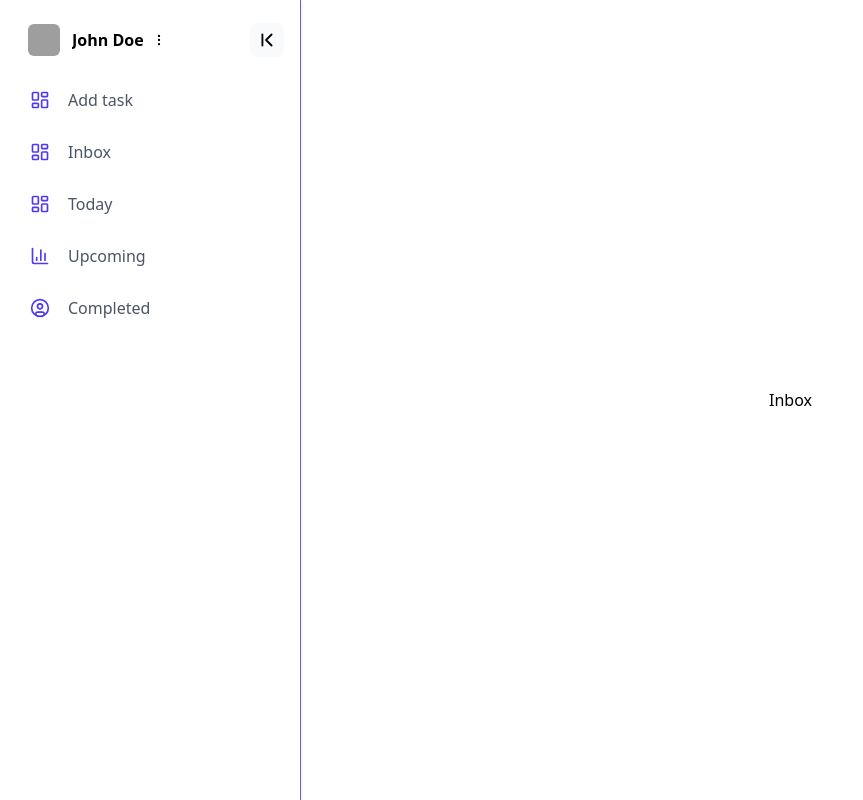
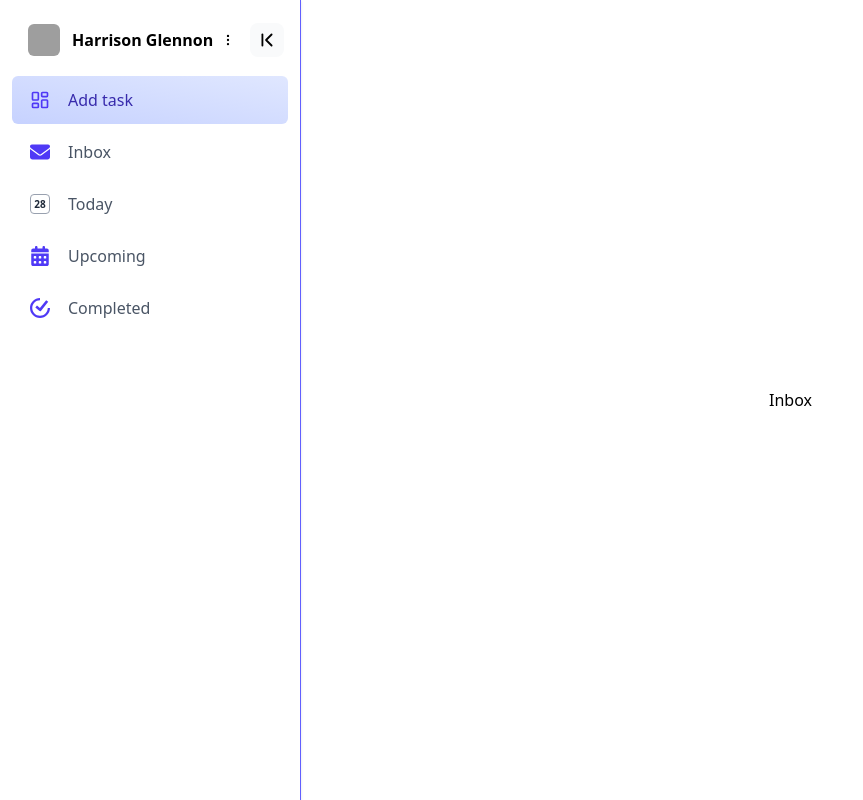
Before and after one commit to HGlennon/Journal-Project, a Next.js app: page / in a window 1280 px wide. Shown: the whole page, without its empty margins (0-863 px from the left). Built offline with nearby package versions, Linux system fonts and the light colour scheme; grey boxes are pictures that could not be loaded.

Commit message:
deployment

```diff
--- a/package.json
+++ b/package.json
@@ -14,6 +14,7 @@
     "next": "15.3.4",
     "react": "^19.0.0",
     "react-dom": "^19.0.0",
+    "react-icons": "^5.5.0",
     "react-tooltip": "^5.29.1"
   },
   "devDependencies": {
--- /dev/null
+++ b/src/app/calendar-icon.tsx
@@ -0,0 +1,15 @@
+import React from 'react';
+
+const CalendarDateIcon: React.FC = () => {
+  const today = new Date();
+  const day = today.getDate();
+  const month = today.toLocaleString('default', { month: 'short' }).toUpperCase();
+
+  return (
+    <div className="w-5 h-5 rounded-sm border border-gray-400 bg-white text-center text-[10px] font-semibold text-gray-800 leading-tight flex flex-col items-center justify-center">
+      <div className="text-[10px] font-bold">{day}</div>
+    </div>
+  );
+};
+
+export default CalendarDateIcon;
--- a/src/app/layout.tsx
+++ b/src/app/layout.tsx
@@ -1,8 +1,7 @@
 import { Metadata } from "next";
-import { LayoutDashboard, BarChart3, UserCircle } from "lucide-react";
-import Sidebar, { SidebarItem } from '@/components/sidebar';
 import { Geist, Geist_Mono } from "next/font/google";
-import Link from "next/link";
+import Sidebar from '@/components/sidebar';
+import SidebarNavigation from '@/app/sidebar-navigation'; // ← Import the client component
 import "./main.css";
 
 const geistSans = Geist({
@@ -30,37 +29,7 @@ export default function RootLayout({
       <body className={`${geistSans.variable} ${geistMono.variable} antialiased`}>
         <div className="flex">
           <Sidebar>
-            {/* Need to add functionality to add task */}
-            <SidebarItem icon={<LayoutDashboard size={20} />} text="Add task" />
-            <Link
-              href="/inbox"
-              aria-label="Inbox"
-              data-tooltip-id="Inbox"
-              data-tooltip-content="Inbox"
-            >
-              <SidebarItem icon={<LayoutDashboard size={20} />} text="Inbox" />
-            </Link>
-            <Link
-              href="/today"
-              aria-label="Add task"
-              data-tooltip-id="Today"
-              data-tooltip-content="Today"
-            >
-                <SidebarItem icon={<LayoutDashboard size={20} />} text="Today"/>
-            </Link>
-            <Link href="/upcoming"
-              aria-label="Upcoming"
-              data-tooltip-id="Upcoming"
-              data-tooltip-content="Upcoming">
-              <SidebarItem icon={<BarChart3 size={20} />} text="Upcoming" />
-            </Link>
-            <Link href="/completed"
-              aria-label="Completed"
-              data-tooltip-id="Completed"
-              data-tooltip-content="Completed"
-            >
-              <SidebarItem icon={<UserCircle size={20} />} text="Completed" />
-            </Link>
+            <SidebarNavigation /> {/* Use the client component */}
           </Sidebar>
           <main className="flex-1">{children}</main>
         </div>
--- /dev/null
+++ b/src/app/sidebar-navigation.tsx
@@ -0,0 +1,56 @@
+'use client';
+
+import Link from "next/link";
+import { usePathname } from "next/navigation";
+import { LayoutDashboard, BarChart3, UserCircle } from "lucide-react";
+import { FaEnvelope, FaCalendarDays } from "react-icons/fa6";
+import { SiTicktick } from "react-icons/si";
+import { MdCalendarToday } from "react-icons/md";
+import { SidebarItem } from "@/components/sidebar";
+import CalendarDateIcon from "./calendar-icon";
+
+export default function SidebarNavigation() {
+  const pathname = usePathname();
+
+  return (
+    <>
+      <SidebarItem icon={<LayoutDashboard size={20} />} text="Add task" active={pathname === "/"} />
+
+      <Link
+        href="/inbox"
+        aria-label="Inbox"
+        data-tooltip-id="Inbox"
+        data-tooltip-content="Inbox"
+      >
+        <SidebarItem icon={<FaEnvelope size={20} />} text="Inbox" active={pathname === "/inbox"} />
+      </Link>
+
+      <Link
+        href="/today"
+        aria-label="Today"
+        data-tooltip-id="Today"
+        data-tooltip-content="Today"
+      >
+        <SidebarItem icon={<CalendarDateIcon />} text="Today" active={pathname === "/today"} />
+      </Link>
+
+      <Link
+        href="/upcoming"
+        aria-label="Upcoming"
+        data-tooltip-id="Upcoming"
+        data-tooltip-content="Upcoming"
+      >
+        <SidebarItem icon={<FaCalendarDays size={20} />} text="Upcoming" active={pathname === "/upcoming"} />
+      </Link>
+
+      <Link
+        href="/completed"
+        aria-label="Completed"
+        data-tooltip-id="Completed"
+        data-tooltip-content="Completed"
+      >
+        <SidebarItem icon={<SiTicktick size={20} />} text="Completed" active={pathname === "/completed"} />
+      </Link>
+    </>
+  );
+}
--- a/src/components/sidebar/index.tsx
+++ b/src/components/sidebar/index.tsx
@@ -36,7 +36,7 @@ export default function Sidebar({ children }: SidebarProps) {
   />
   {expanded && (
     <div className="flex items-center gap-2 whitespace-nowrap overflow-hidden">
-      <h4 className="font-semibold truncate">John Doe</h4>
+      <h4 className="font-semibold truncate">Harrison Glennon</h4>
       <MoreVertical size={14} />
     </div>
   )}
```
Also changed, not shown: 1 other file (tests, documents, lock files or other folders).
